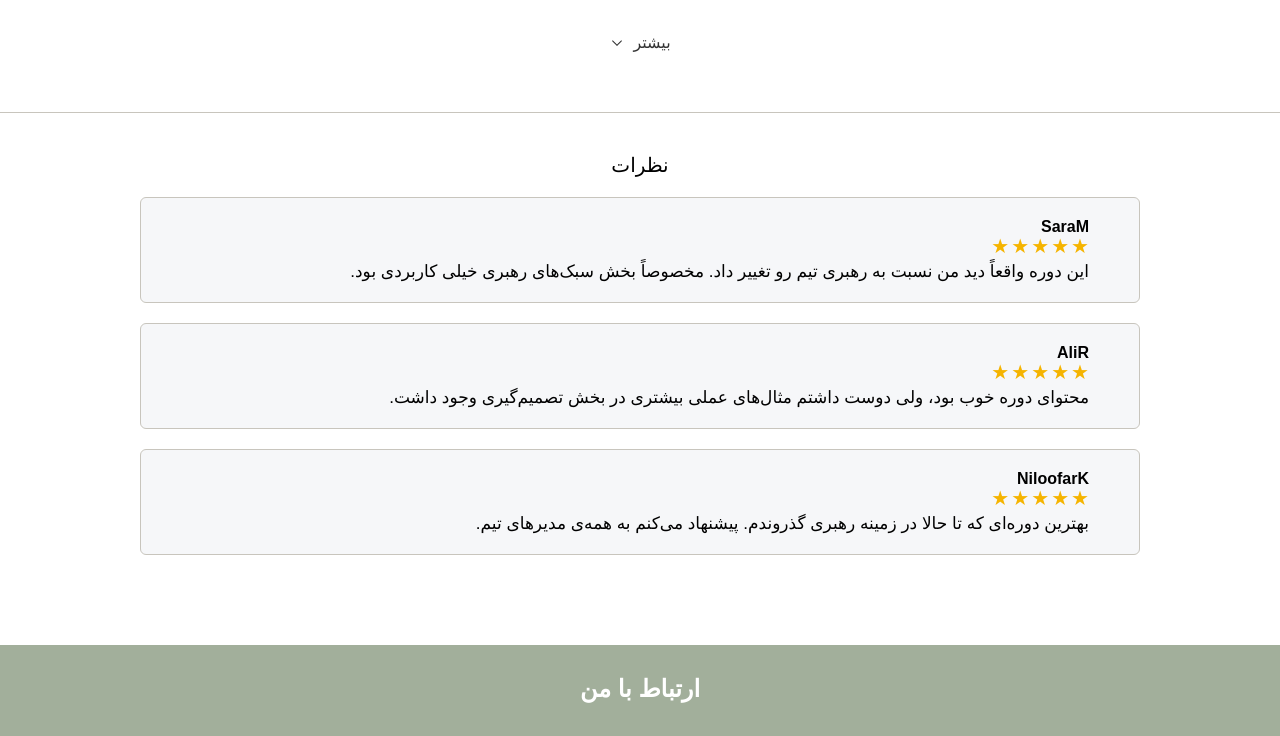
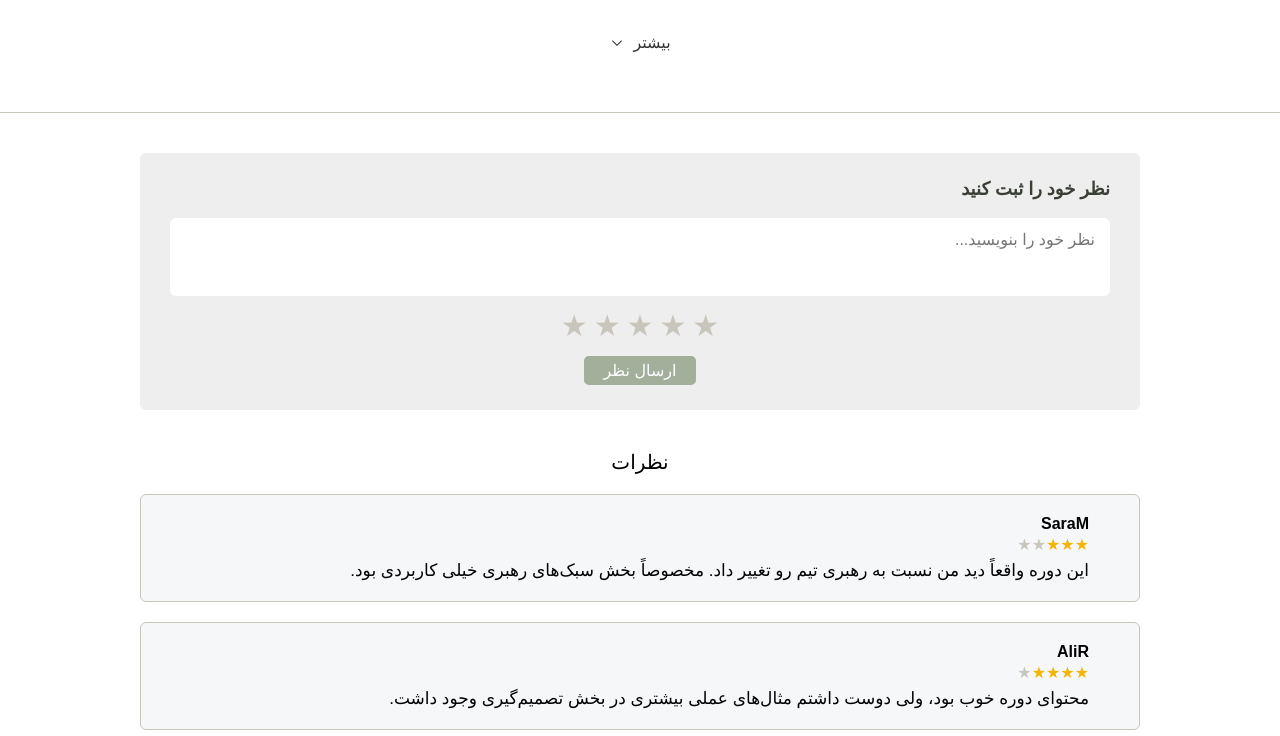
Before and after one commit to LuigiOdinson/Coaching-Website, a React (Vite) app in the folder Coaching/: page /service in a window 1280 px wide. Shown: the part 896-1632 px from the top of the page. Built offline with nearby package versions, Linux system fonts and the light colour scheme; a web font is replaced by a local one.

Commit message:
added submit-feedback-section in ServiceFeedbacks

```diff
--- a/Coaching/src/App.css
+++ b/Coaching/src/App.css
@@ -33,7 +33,8 @@ p,
 h1,
 h2,
 h3,
-span {
+span,
+form {
   font-family: "Baloo Bhaijaan 2", sans-serif;
 }
 
--- a/Coaching/src/components/Header.jsx
+++ b/Coaching/src/components/Header.jsx
@@ -20,7 +20,10 @@ export default function Header() {
               <svg className="user-icon" xmlns="http://www.w3.org/2000/svg" width="1em" height="1em" viewBox="0 0 24 24">
                 <title>profile</title><g fill="currentColor" fillRule="evenodd" clipRule="evenodd"><path d="M16 9a4 4 0 1 1-8 0a4 4 0 0 1 8 0m-2 0a2 2 0 1 1-4 0a2 2 0 0 1 4 0"/><path d="M12 1C5.925 1 1 5.925 1 12s4.925 11 11 11s11-4.925 11-11S18.075 1 12 1M3 12c0 2.09.713 4.014 1.908 5.542A8.99 8.99 0 0 1 12.065 14a8.98 8.98 0 0 1 7.092 3.458A9 9 0 1 0 3 12m9 9a8.96 8.96 0 0 1-5.672-2.012A6.99 6.99 0 0 1 12.065 16a6.99 6.99 0 0 1 5.689 2.92A8.96 8.96 0 0 1 12 21"/></g>
               </svg>
-              <div>{user.firstName}</div>
+              <div>
+                <span>{user.firstName} </span>
+                <span>{user.lastName}</span>
+              </div>
             </NavLink>
 
           : <button className="log-in-button">
--- a/Coaching/src/mock/courses.js
+++ b/Coaching/src/mock/courses.js
@@ -54,7 +54,7 @@ export const courses = [
         lastName: "M",
         feedbackText:
           "این دوره واقعاً دید من نسبت به رهبری تیم رو تغییر داد. مخصوصاً بخش سبک‌های رهبری خیلی کاربردی بود.",
-        stars: 5
+        stars: 3
       },
       {
         id: 2,
--- a/Coaching/src/mock/podcasts.js
+++ b/Coaching/src/mock/podcasts.js
@@ -49,7 +49,7 @@ export const podcasts = [
         lastName: "",
         feedbackText:
           "گفت‌وگوها جذاب و موضوعات بسیار کاربردی بودند منتظر قسمت‌های بعدی هستم",
-        stars: 5
+        stars: 3
       },
       {
         id: 2,
--- a/Coaching/src/pages/landing-page/Services.jsx
+++ b/Coaching/src/pages/landing-page/Services.jsx
@@ -1,4 +1,5 @@
 import React from 'react'
+import { Link } from 'react-router'
 
 export default function Services() {
   return (
@@ -11,25 +12,25 @@ export default function Services() {
       <div className="service-cards-container">
 
           <div className="service-card-landing">
-            <div className="card-image">
+            <Link to={'/services'} className="card-image">
               <span>عکس</span>
-            </div>
+            </Link>
 
             <p>پادکست</p>
           </div>
 
           <div className="service-card-landing">
-            <div className="card-image">
+            <Link to={'/services'} className="card-image">
               <span>عکس</span>
-            </div>
+            </Link>
 
             <p>دوره آنلاین</p>
           </div>
 
           <div className="service-card-landing">
-            <div className="card-image">
+            <Link to={'/services'} className="card-image">
               <span>عکس</span>
-            </div>
+            </Link>
 
             <p>کوچینگ</p>
           </div>
--- a/Coaching/src/pages/single-service-page/ServiceFeedbacks.jsx
+++ b/Coaching/src/pages/single-service-page/ServiceFeedbacks.jsx
@@ -1,8 +1,44 @@
-import React from 'react'
+import { useState, useContext } from 'react'
+import { UserContext } from '../../providers/UserContext';
 
 export default function ServiceFeedbacks({ serviceFeedbacks }) {
+
+  const { user } = useContext(UserContext);
+  const [rating, setRating] = useState(0);
+  const [hoverRating, setHoverRating] = useState(0);
+
   return (
     <div className="service-feedbacks">
+
+      {(user && user.hasBoughtService) &&
+        <div className="submit-feedback-section">
+          <h3 className="submit-feedback-title">نظر خود را ثبت کنید</h3>
+          <form className="submit-feedback-form">
+            <textarea
+              className="feedback-input"
+              placeholder="نظر خود را بنویسید..."
+              rows="3"
+            ></textarea>
+
+            <div className="feedback-submit-rating">
+              {[1, 2, 3, 4, 5].map((starRating) => (
+                <span
+                  key={starRating}
+                  className={`star ${starRating <= (hoverRating || rating) ? 'filled' : ''}`}
+                  onMouseOver={() => setHoverRating(starRating)}
+                  onMouseLeave={() => setHoverRating(0)}
+                  onClick={() => setRating(starRating)}
+                >★</span>
+              ))}
+            </div>
+
+            <button className="feedback-submit-button">
+              <p>ارسال نظر</p>
+            </button>
+          </form>
+        </div>
+      }
+
       <div className="section-title">
         <p>نظرات</p>
       </div>
@@ -16,13 +52,16 @@ export default function ServiceFeedbacks({ serviceFeedbacks }) {
                   <span>{feedback.firstName}</span>
                   <span>{feedback.lastName}</span>
                 </span>
-                <div className="feedback-stars" aria-label="5 out of 5 stars">
-                  <span>★</span>
-                  <span>★</span>
-                  <span>★</span>
-                  <span>★</span>
-                  <span>★</span>
+
+                <div className="feedback-rating">
+                  {[1, 2, 3, 4, 5].map((starRating) => (
+                    <span
+                      key={starRating}
+                      className={`star ${(starRating <= feedback.stars) ? 'filled' : ''}`}
+                    >★</span>
+                  ))}
                 </div>
+
               </div>
               <p className="feedback-text">
                 {feedback.feedbackText}
--- a/Coaching/src/pages/single-service-page/SingleServicePage.css
+++ b/Coaching/src/pages/single-service-page/SingleServicePage.css
@@ -238,6 +238,82 @@
   }
 }
 
+/* SUBMIT FEEDBACK SECTION */
+.submit-feedback-section {
+  max-width: 1000px;
+  margin: 0 auto 40px;
+  background-color: var(--color-beige-light);
+  border-radius: 6px;
+  padding: 25px 30px;
+  direction: rtl;
+}
+
+.submit-feedback-title {
+  font-size: 18px;
+  color: var(--color-charcoal);
+  margin-bottom: 18px;
+}
+
+.submit-feedback-form {
+  display: flex;
+  flex-direction: column;
+  gap: 15px;
+}
+
+.feedback-input {
+  width: 100%;
+  resize: none;
+  border: none;
+  border-radius: 6px;
+  background: #fff;
+  padding: 12px 15px;
+  font-size: 16px;
+  font-family: inherit;
+  color: var(--color-charcoal);
+  outline: none;
+  transition: 0.2s;
+}
+
+.feedback-submit-button {
+  align-self: center;
+  background: var(--color-sage);
+  color: white;
+  border: none;
+  padding: 5px 20px;
+  border-radius: 5px;
+  font-size: 16px;
+  cursor: pointer;
+  transition: 0.2s;
+}
+
+.feedback-submit-button:hover {
+  background: var(--color-sage-dark);
+}
+
+.feedback-submit-rating {
+  display: flex;
+  justify-content: center;
+  gap: 6px;
+  font-size: 30px;
+  line-height: 1;
+}
+
+.feedback-submit-rating .star {
+  color: var(--color-gray-light);
+  cursor: pointer;
+  transition: 0.15s;
+}
+
+.feedback-rating .star {
+  color: var(--color-gray-light);
+  transition: 0.15s;
+}
+
+.feedback-submit-rating .star.filled,
+.feedback-rating .star.filled {
+  color: #f5b400;
+}
+
 /* SERVICE FEEDBACKS */
 .service-feedbacks {
   padding: 40px;
@@ -272,14 +348,6 @@
   font-weight: 600;
 }
 
-.feedback-stars {
-  display: flex;
-  gap: 2px;
-  font-size: 20px;
-  color: #f5b400; /* golden yellow */
-  line-height: 1;
-}
-
 .feedback-text {
   font-size: 17px;
 }
--- a/Coaching/src/providers/UserProvider.jsx
+++ b/Coaching/src/providers/UserProvider.jsx
@@ -6,11 +6,13 @@ const fakeUser = {
   firstName: "علی",
   lastName: "محمدی",
   phoneNumber: "09121234567",
+  // for front-end testing
+  hasBoughtService: true
 };
 
 export default function UserProvider({ children }) {
 
-  const [user, setUser] = useState(null);
+  const [user, setUser] = useState(fakeUser);
   const [loading, setLoading] = useState(false);
 
   // when using real async function with backend
```
